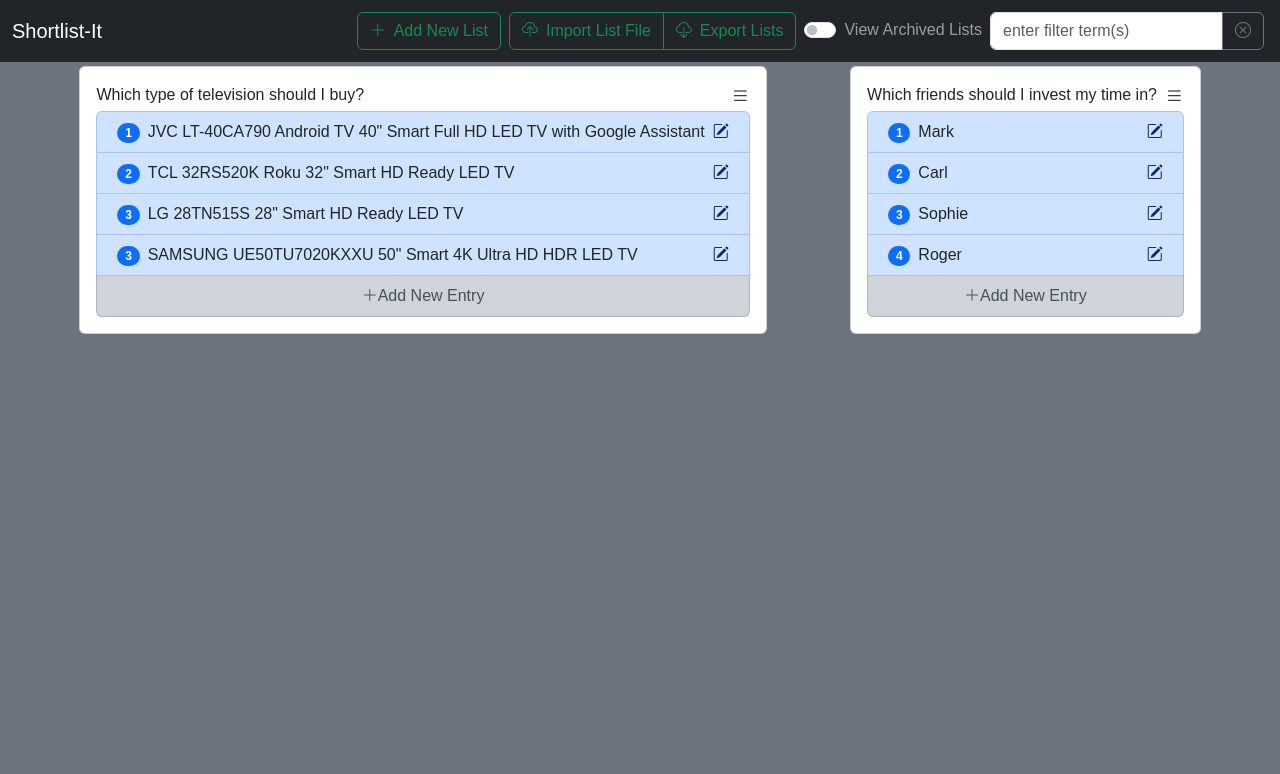
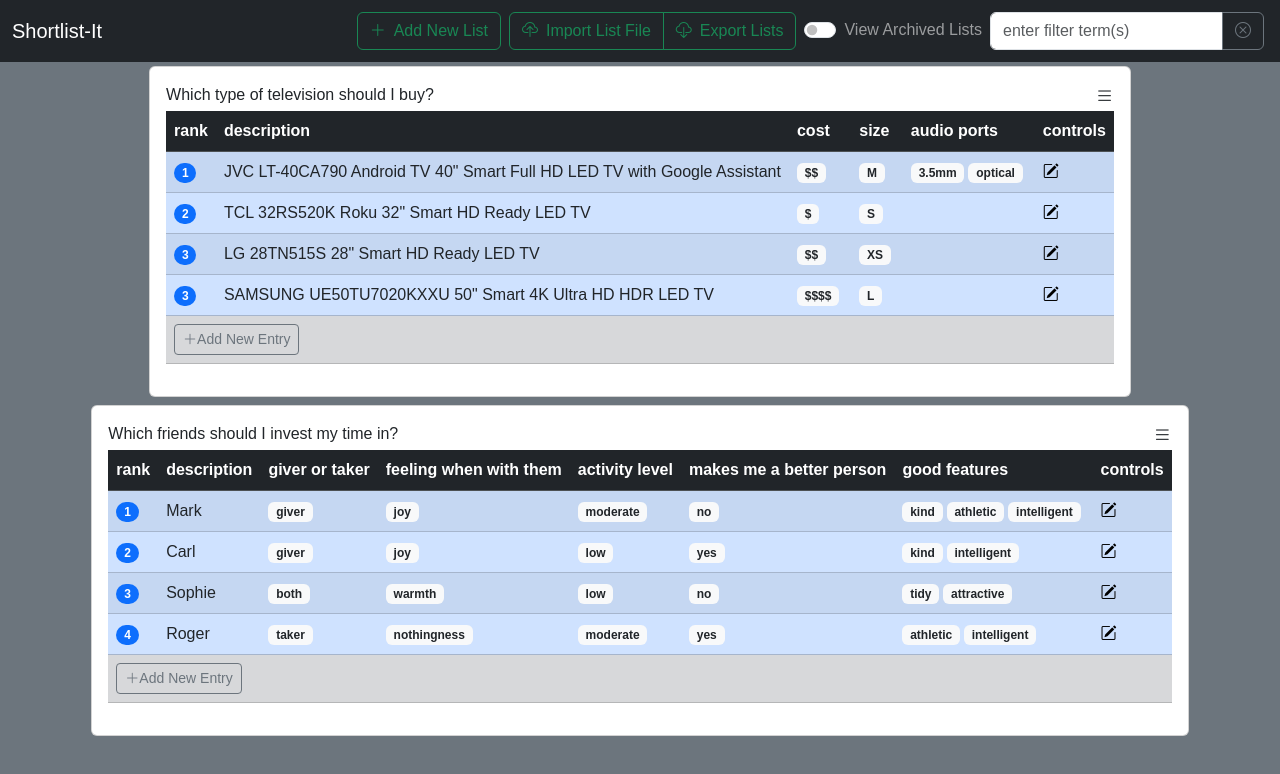
Before and after one commit to bicarbon8/shortlist-it, a React app: page / in a window 1280 px wide. Shown: the top 774 px of the page. Built offline with nearby package versions, Linux system fonts and the light colour scheme.

Commit message:
adding tabular view mode for wider displays (non-mobile)

```diff
--- a/src/components/shortlist-it-list-body.tsx
+++ b/src/components/shortlist-it-list-body.tsx
@@ -9,7 +9,7 @@
 import { getList, updateList } from "../component-actions/list-actions";
 import { startEditingEntry } from "../component-actions/list-entry-actions";
 
-type ShortlistItListBodyProps = {
+export type ShortlistItListBodyProps = {
     stateMgr: ShortlistItStateManager;
     list: Shortlist;
 }
@@ -31,7 +31,7 @@
     }
 }
 
-function addNewEntry(listId: string, stateMgr: ShortlistItStateManager): void {
+export function addNewEntry(listId: string, stateMgr: ShortlistItStateManager): void {
     let updated = getList(listId, stateMgr);
     if (updated) {
         const entry: Entry = {
--- a/src/components/shortlist-it-list-entry-values-list.tsx
+++ b/src/components/shortlist-it-list-entry-values-list.tsx
@@ -17,8 +17,8 @@
     return getList(props.listId, props.stateMgr);
 }
 
-function isMultiselect(criteriaName: string, props: ShortlistItListEntryValuesListProps): boolean {
-    return list(props).criteria.find(c => c.name === criteriaName)?.allowMultiple || false;
+export function isMultiselect(criteriaName: string, list: Shortlist): boolean {
+    return list.criteria.find(c => c.name === criteriaName)?.allowMultiple || false;
 }
 
 export function ShortlistItListEntryValuesList(props: ShortlistItListEntryValuesListProps) {
@@ -32,7 +32,7 @@
                 entryId={props.entryId}
                 criteriaName={criteriaName}
                 stateMgr={props.stateMgr}
-                multiselect={isMultiselect(criteriaName, props)} />
+                multiselect={isMultiselect(criteriaName, list(props))} />
             )}
         </ListGroup>
     );
--- a/src/components/shortlist-it-list-entry.tsx
+++ b/src/components/shortlist-it-list-entry.tsx
@@ -8,16 +8,16 @@
 import { ShortlistItListEntryValuesList } from "./shortlist-it-list-entry-values-list";
 import { ShortlistItTooltip } from "./shortlist-it-tooltip";
 import { ShortlistItStateManager } from "../types/shortlist-it-state-manager";
-import { getEntry, setEditingListEntryState, startEditingEntry } from "../component-actions/list-entry-actions";
+import { setEditingListEntryState, startEditingEntry } from "../component-actions/list-entry-actions";
 import { getList, updateList } from "../component-actions/list-actions";
 
-type ShortlistItListEntryProps = {
+export type ShortlistItListEntryProps = {
     stateMgr: ShortlistItStateManager;
     list: Shortlist;
     entry: Entry;
 };
 
-function getDescription(props: ShortlistItListEntryProps, descRefObject: React.RefObject<HTMLInputElement>) {
+export function getDescription(props: ShortlistItListEntryProps, descRefObject: React.RefObject<HTMLInputElement>) {
     if (isEditingEntry(props.list.id, props.entry.id, props.stateMgr)) {
         return (
             <FloatingLabel controlId="entryDescription" label="Entry Description">
@@ -30,7 +30,7 @@
     }
 }
 
-function getEditButton(props: ShortlistItListEntryProps, descRefObject: React.RefObject<HTMLInputElement>, valuesRefs: Array<EntryValuesRefContainer>) {
+export function getEditButton(props: ShortlistItListEntryProps, descRefObject: React.RefObject<HTMLInputElement>, valuesRefs: Array<EntryValuesRefContainer>) {
     if (props.list.archived) {
         return <></>;
     } else {
@@ -91,7 +91,7 @@
     }
 }
 
-function saveChanges(props: ShortlistItListEntryProps, descRefObject: React.RefObject<HTMLInputElement>, valuesRefs: Array<EntryValuesRefContainer>): void {
+export function saveChanges(props: ShortlistItListEntryProps, descRefObject: React.RefObject<HTMLInputElement>, valuesRefs: Array<EntryValuesRefContainer>): void {
     const values = new Map<string, Array<string>>();
     valuesRefs.forEach(r => {
         const criteriaName = r.criteriaName;
@@ -108,7 +108,7 @@
     saveListEntryEdits(props.list.id, entry, props.stateMgr);
 }
 
-function createValuesRefs(criteriaName: string): EntryValuesRefContainer {
+export function createValuesRefs(criteriaName: string): EntryValuesRefContainer {
     return {
         criteriaName: criteriaName,
         values: React.createRef<HTMLSelectElement>()
@@ -131,7 +131,7 @@
     return false;
 }
 
-function isEditingEntry(listId: string, entryId: string, stateMgr: ShortlistItStateManager): boolean {
+export function isEditingEntry(listId: string, entryId: string, stateMgr: ShortlistItStateManager): boolean {
     return stateMgr.state.editingListEntryMap.get(`${listId}_${entryId}`) || false;
 }
 
@@ -159,8 +159,8 @@
 }
 
 export function ShortlistItListEntry(props: ShortlistItListEntryProps) {
-    let descRefObject = React.createRef<HTMLInputElement>();
-    let valuesRefs = props.list.criteria.map(c => createValuesRefs(c.name));
+    const descRefObject = React.createRef<HTMLInputElement>();
+    const valuesRefs = props.list.criteria.map(c => createValuesRefs(c.name));
 
     const variant = (props.list.archived) ? 'dark' : 'primary';
     const badgeColour = (props.list.archived) ? 'bg-secondary' : 'bg-primary';
--- a/src/components/shortlist-it-list-header.tsx
+++ b/src/components/shortlist-it-list-header.tsx
@@ -10,6 +10,7 @@
 import { ShortlistItTooltip } from "./shortlist-it-tooltip";
 import { ShortlistItStateManager } from "../types/shortlist-it-state-manager";
 import { archiveList, setEditingListState, startEditingList, unarchiveList, updateList } from "../component-actions/list-actions";
+import { addNewEntry } from "./shortlist-it-list-body";
 
 export type ShortlistItListHeaderProps = {
     stateMgr: ShortlistItStateManager;
@@ -69,7 +70,8 @@
     if (props.list.archived) {
         items.push({text: 'restore', icon: 'arrow-counterclockwise', action: () => unarchiveList(props.list.id, props.stateMgr)});
     } else {
-        items.push({text: 'edit list', icon: 'pencil-square', action: () => startEditingList(props.list.id, props.stateMgr)});
+        items.push({text: 'edit criteria', icon: 'pencil-square', action: () => startEditingList(props.list.id, props.stateMgr)});
+        items.push({text: 'add entry', icon: 'plus-square', action: () => addNewEntry(props.list.id, props.stateMgr)});
         items.push({text: 'archive', icon: 'archive', action: () => archiveList(props.list.id, props.stateMgr)});
     }
     items.push(
--- a/src/components/shortlist-it-list.tsx
+++ b/src/components/shortlist-it-list.tsx
@@ -1,22 +1,39 @@
-import React from "react";
+import React, { useEffect, useState } from "react";
 import { Card } from "react-bootstrap";
 import { ShortlistItListBody } from "./shortlist-it-list-body";
 import { ShortlistItListHeader } from "./shortlist-it-list-header";
 import { Shortlist } from "../types/shortlist";
 import { ShortlistItStateManager } from "../types/shortlist-it-state-manager";
+import ShortlistItListBodyWide from "./widescreen/shortlist-it-list-body-wide";
 
 export type ShortlistItListProps = {
     list: Shortlist;
     stateMgr: ShortlistItStateManager;
 };
 
+function isWide(width: number): boolean {
+    return width >= 768;
+}
+
 export function ShortlistItList(props: ShortlistItListProps) {
     const bgColor = (props.list.archived) ? 'bg-secondary' : '';
+    const [wide, setWide] = useState(isWide(window.innerWidth));
+    function handleResize() {
+        setWide(isWide(window.innerWidth));
+    }
+    useEffect(() => {
+        window.addEventListener('resize', handleResize);
+        return () => window.removeEventListener('resize', handleResize);
+    });
+
     return (
-        <Card id={props.list.id} className={`m-1 min-width-300 max-width-700 ${bgColor}`}>
+        <Card id={props.list.id} className={`m-1 min-width-300 ${bgColor}`}>
             <Card.Body className="d-flex flex-column justify-content-center align-content-center">
                 <ShortlistItListHeader stateMgr={props.stateMgr} list={props.list} />
-                <ShortlistItListBody stateMgr={props.stateMgr} list={props.list} />
+                {(wide)
+                    ? <ShortlistItListBodyWide stateMgr={props.stateMgr} list={props.list} />
+                    : <ShortlistItListBody stateMgr={props.stateMgr} list={props.list} />
+                }
             </Card.Body>
         </Card>
     );
--- /dev/null
+++ b/src/components/widescreen/shortlist-it-list-body-wide.tsx
@@ -0,0 +1,59 @@
+import React from "react";
+import { ShortlistItListBodyProps, addNewEntry } from "../shortlist-it-list-body";
+import ShortlistItListEntryWide from "./shortlist-it-list-entry-wide";
+import { BootstrapIcon } from "../bootstrap-icon";
+import { Button } from "react-bootstrap";
+
+function getAddEntryButton(props: ShortlistItListBodyWideProps) {
+    if (props.list.archived) {
+        return <></>;
+    } else {
+        return (
+            <tr className="table-secondary">
+                <td colSpan={3 + props.list.criteria.length}>
+                    <Button size="sm" variant="outline-secondary" onClick={() => addNewEntry(props.list.id, props.stateMgr)}>
+                        <BootstrapIcon icon="plus-lg" />
+                        Add New Entry
+                    </Button>
+                </td>
+            </tr>
+        );
+    }
+}
+
+type ShortlistItListBodyWideProps = ShortlistItListBodyProps & {
+
+};
+
+export default function ShortlistItListBodyWide(props: ShortlistItListBodyWideProps) {
+    const variant = (props.list.archived) ? 'table-secondary' : 'table-dark';
+    return (
+        <table className="table table-hover table-striped">
+            <thead>
+                <tr className={variant}>
+                    <th scope="col">rank</th>
+                    <th scope="col">description</th>
+                    {props.list.criteria.map(c => {
+                        return (
+                            <th scope="col" key={c.name}>{c.name}</th>
+                        );
+                    })}
+                    {(props.list.archived) ? <></> : <th scope="col">controls</th>}
+                </tr>
+            </thead>
+            <tbody>
+                {props.list.entries.map(e => {
+                    return (
+                        <ShortlistItListEntryWide
+                            key={e.id}
+                            stateMgr={props.stateMgr}
+                            list={props.list}
+                            entry={e}
+                        />
+                    );
+                })}
+                {getAddEntryButton(props)}
+            </tbody>
+        </table>
+    );
+}
--- /dev/null
+++ b/src/components/widescreen/shortlist-it-list-entry-wide.tsx
@@ -0,0 +1,56 @@
+import { Badge } from "react-bootstrap";
+import { ShortlistItListEntryProps, createValuesRefs, getDescription, getEditButton, isEditingEntry } from "../shortlist-it-list-entry";
+import React from "react";
+import { EntryValuesRefContainer } from "../../types/entries/entry-values-ref-container";
+import { ShortlistItListEntryValuesListItem } from "../shortlist-it-list-entry-values-list-item";
+import { isMultiselect } from "../shortlist-it-list-entry-values-list";
+
+function getValue(props: ShortlistItListEntryWideProps, refContainer: EntryValuesRefContainer) {
+    if (isEditingEntry(props.list.id, props.entry.id, props.stateMgr)) {
+        return (
+            <ShortlistItListEntryValuesListItem
+                valuesRef={refContainer}
+                listId={props.list.id}
+                entryId={props.entry.id}
+                criteriaName={refContainer.criteriaName}
+                stateMgr={props.stateMgr}
+                multiselect={isMultiselect(refContainer.criteriaName, props.list)}
+            />
+        );
+    } else {
+        const textColour = (props.list.archived) ? 'text-muted' : 'text-dark';
+        const selectedVals: Array<string> = props.entry.values.get(refContainer.criteriaName) ?? [];
+        return (
+            <>
+            {selectedVals.map(v => {
+                return (
+                    <Badge key={v} className="me-1 bg-light">
+                        <span className={textColour}>{v}</span>
+                    </Badge>
+                );
+            })}
+            </>
+        );
+    }
+}
+
+type ShortlistItListEntryWideProps = ShortlistItListEntryProps & {
+
+};
+
+export default function ShortlistItListEntryWide(props: ShortlistItListEntryWideProps) {
+    const descRefObject = React.createRef<HTMLInputElement>();
+    const valuesRefs: Array<EntryValuesRefContainer> = props.list.criteria.map(c => createValuesRefs(c.name));
+
+    const variant = (props.list.archived) ? 'table-light' : 'table-primary';
+    const badgeColour = (props.list.archived) ? 'bg-secondary' : 'bg-primary';
+    const criteriaNames = Array.from(props.list.criteria.map(c => c.name));
+    return (
+        <tr className={variant}>
+            <td><Badge pill={true} className={badgeColour}>{props.entry.ranking}</Badge></td>
+            <td>{getDescription(props, descRefObject)}</td>
+            {criteriaNames.map(name => <td key={name}>{getValue(props, valuesRefs.find(e => e.criteriaName === name))}</td>)}
+            {(props.list.archived) ? <></> : <td>{getEditButton(props, descRefObject, valuesRefs)}</td>}
+        </tr>
+    );
+}
```
